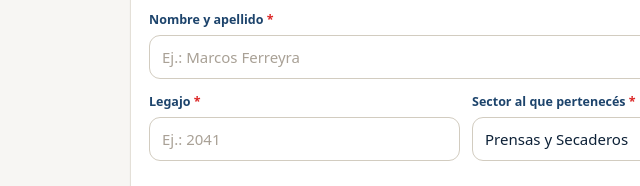
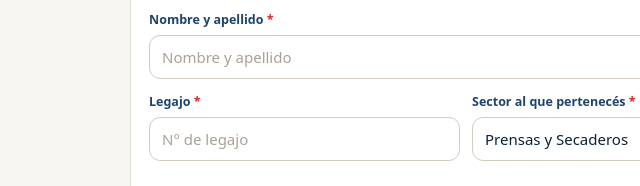
Before and after one commit to sebastianalbeirosa-eng/Generador-De-Avisos, a plain HTML site: page index.html in a window 1280 px wide. Both pictures are taken after a click on the button 258 px from the left and 1039 px from the top of the page. Shown: the part 348-534 px from the top of the page, 174-814 px from the left. Drawn offline with Linux system fonts and the light colour scheme.

Commit message:
chore: eliminar datos demo y dejar la app limpia sin avisos precargados

```diff
--- a/index.html
+++ b/index.html
@@ -191,13 +191,13 @@
               </div>
               <div class="field">
                 <label for="f-name">Nombre y apellido <b>*</b></label>
-                <input id="f-name" name="employeeName" type="text" autocomplete="name" maxlength="90" placeholder="Ej.: Marcos Ferreyra" />
+                <input id="f-name" name="employeeName" type="text" autocomplete="name" maxlength="90" placeholder="Nombre y apellido" />
                 <small class="error" data-error-for="employeeName"></small>
               </div>
               <div class="grid-2 gap-sm">
                 <div class="field">
                   <label for="f-legajo">Legajo <b>*</b></label>
-                  <input id="f-legajo" name="employeeId" type="text" inputmode="numeric" maxlength="20" placeholder="Ej.: 2041" />
+                  <input id="f-legajo" name="employeeId" type="text" inputmode="numeric" maxlength="20" placeholder="N° de legajo" />
                   <small class="error" data-error-for="employeeId"></small>
                 </div>
                 <div class="field">
--- a/styles.css
+++ b/styles.css
@@ -334,7 +334,6 @@ code { font-family: var(--mono); }
 .hero-list li::before {
   content: "✓"; position: absolute; left: 0; color: var(--safety-400); font-weight: 800;
 }
-.hero-card { display: none !important; }
 
 /* ---------------- kpi ---------------- */
 .kpi-strip {
```
Also changed, not shown: imagenes/ceramicos/ceramicos.jfif (deleted).
